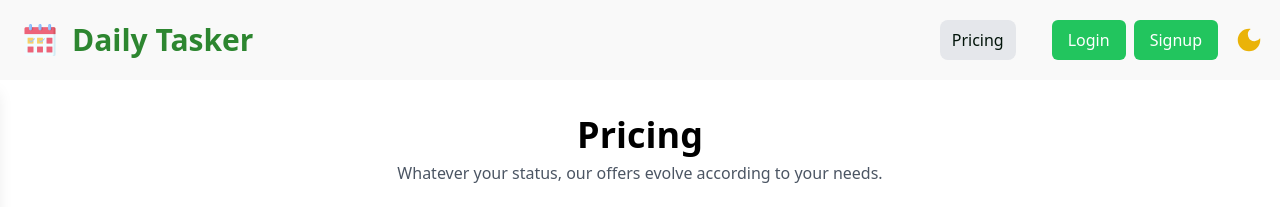
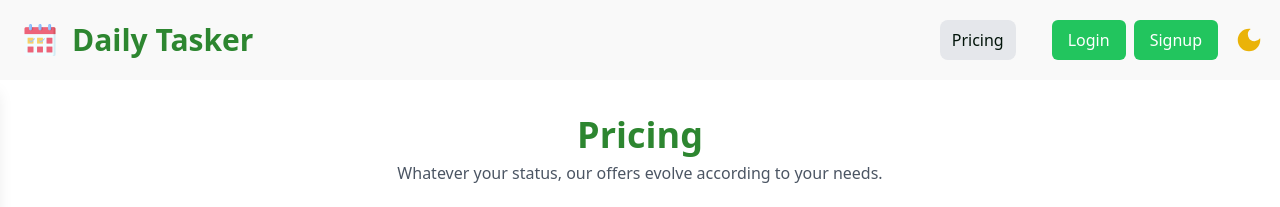
Before and after one commit to chingu-voyages/v47-tier2-team-10, a React (Create React App) app in the folder v47-client/: page /PricingPage in a window 1280 px wide. Shown: the top 207 px of the page. Built offline with nearby package versions, Linux system fonts and the light colour scheme.

Commit message:
change heading color

```diff
--- a/v47-client/src/pages/PricingPage.jsx
+++ b/v47-client/src/pages/PricingPage.jsx
@@ -35,10 +35,10 @@ export default function PricingPage() {
       <Nav />
 
       {/* <!-- Pricing --> */}
-      <div class="mt-14 max-w-[85rem] duration-300 dark:bg-[#1b1b1b] px-4 py-10 sm:px-6 lg:px-8 lg:py-14 mx-auto">
+      <div class="mt-14 max-w-[85rem] duration-300 dark:bg-[#1b1b1b] px-4 py-10 sm:px-6 lg:px-8 lg:py-14 mx-auto ">
         {/* <!-- Title --> */}
         <div class="max-w-2xl mx-auto text-center mb-10 lg:mb-14">
-          <h2 class="text-2xl font-bold md:text-4xl md:leading-tight dark:text-white">
+          <h2 class="text-2xl font-bold md:text-4xl md:leading-tight dark:text-white text-[#2d8630]">
             Pricing
           </h2>
           <p class="mt-1 text-gray-600 dark:text-gray-400">
```
